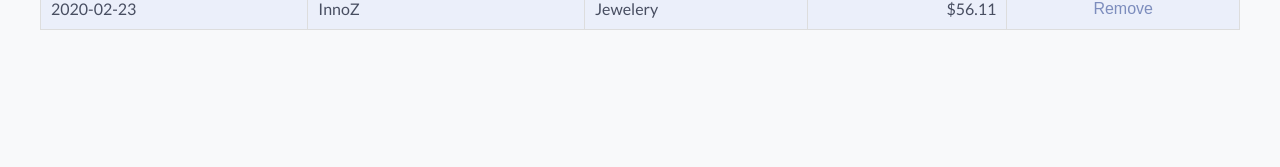
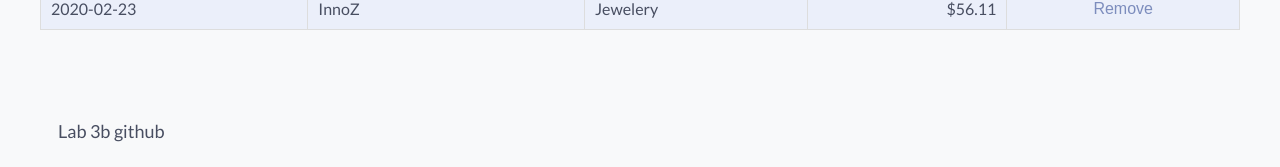
Before and after one commit to jfox97/saffron-console, a Vue app: page / in a window 1280 px wide. Shown: the part 1460-1627 px from the top of the page. Before the commit the page ends 1530 px from the top, so only its background shows below. Built offline with nearby package versions, Linux system fonts and the light colour scheme.

Commit message:
Add footer

```diff
--- a/src/App.vue
+++ b/src/App.vue
@@ -12,6 +12,11 @@
       </div>
     </div>
     <router-view/>
+    <footer>
+    <a target="_blank" href="https://github.com/jfox97/saffron-console">
+      Lab 3b github
+    </a>
+  </footer>
   </div>
 </template>
 
@@ -28,6 +33,9 @@ body {
   -webkit-font-smoothing: antialiased;
   -moz-osx-font-smoothing: grayscale;
   text-align: center;
+  display: flex;
+  flex-direction: column;
+  min-height: 98vh;
 }
 
 #nav {
@@ -49,10 +57,26 @@ body {
 }
 
 #side a:hover {
-  color: #e02800;
+  color: #EC4E20;
 }
 
 #brand {
   margin-right: auto;
 }
+
+footer {
+  text-align: left;
+  margin-top: auto;
+  padding: 50px 0px 20px 50px;
+}
+
+footer a {
+  text-decoration: none;
+  font-size: 18px;
+  color: #484e61;
+}
+
+footer a:hover {
+  color: #EC4E20;
+}
 </style>
```
